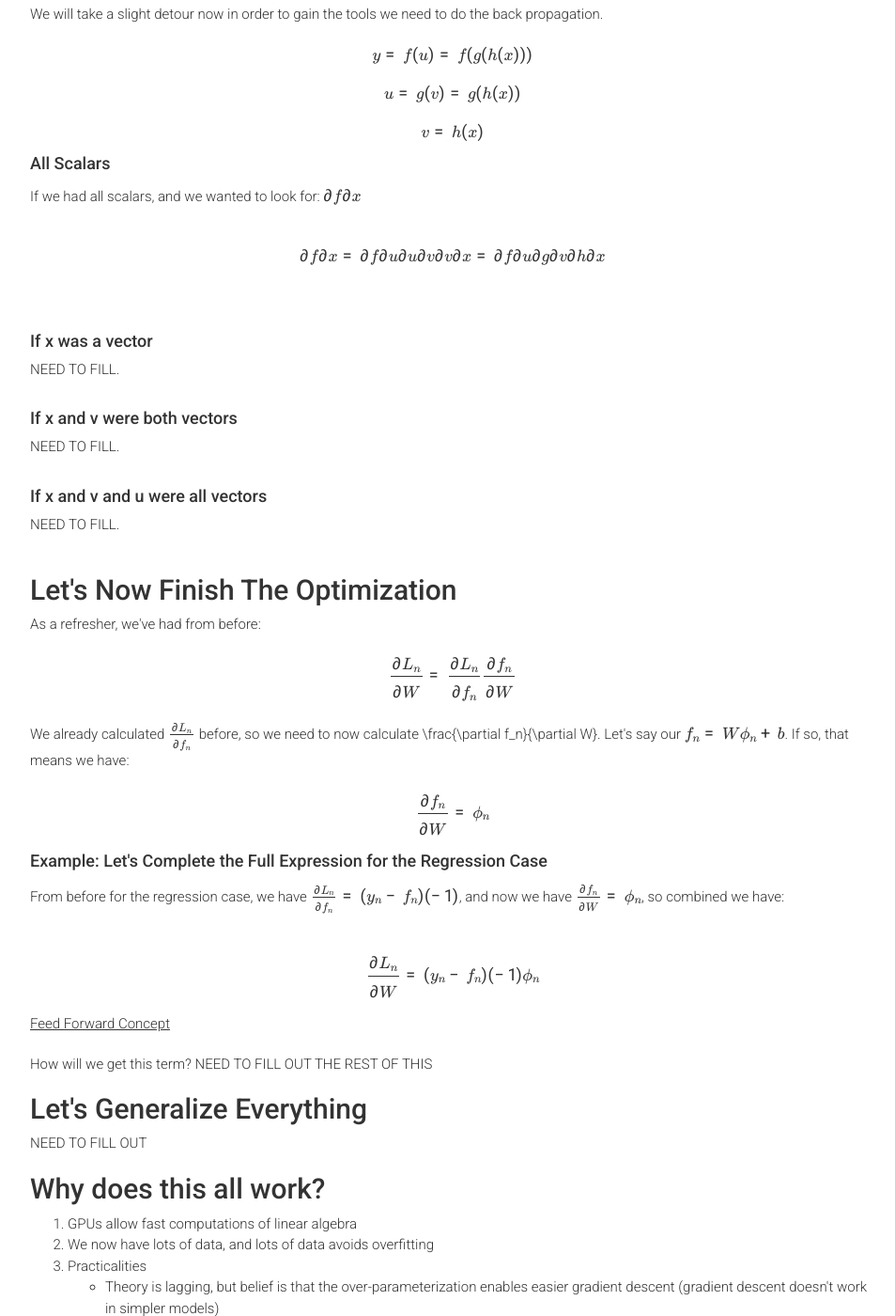
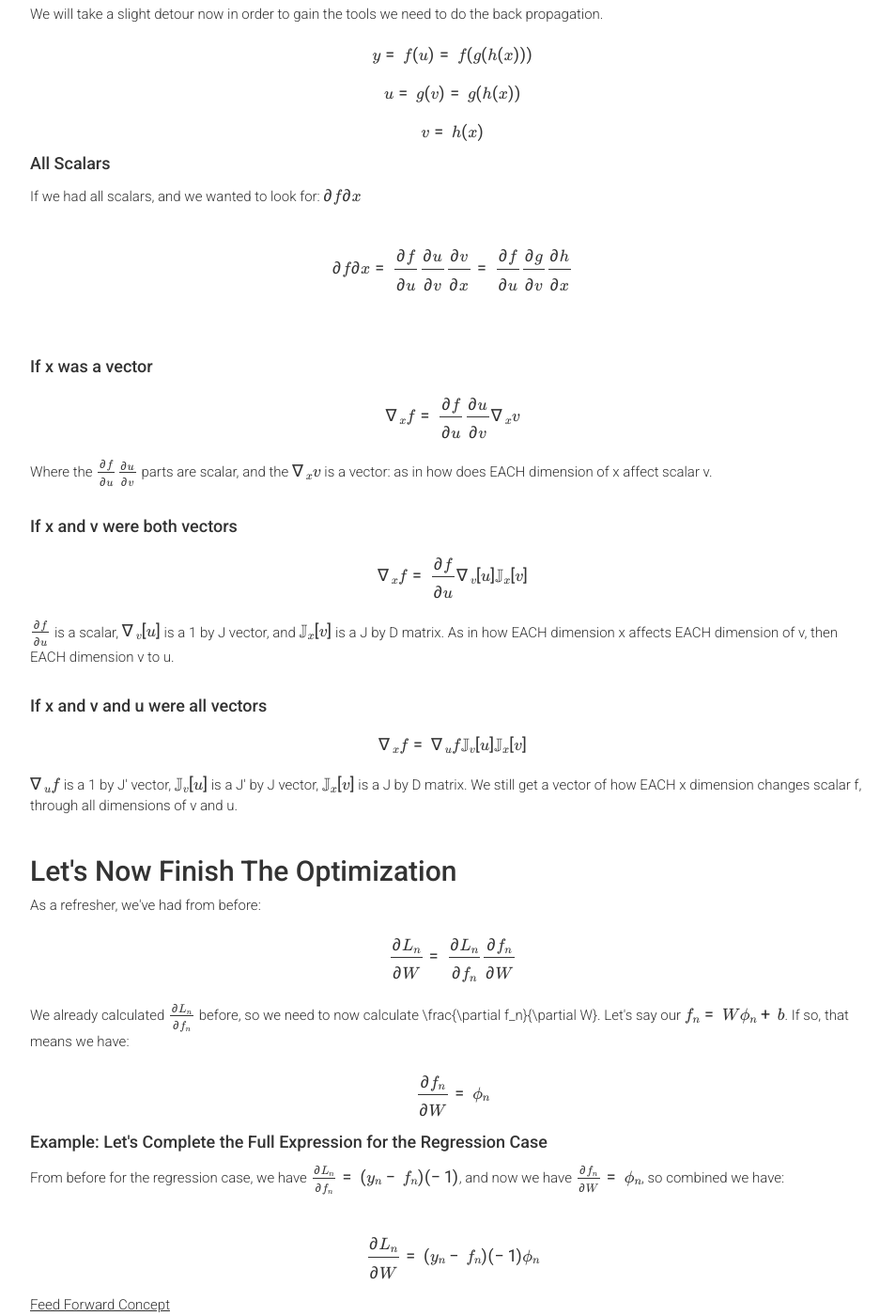
Before and after one commit to harvard-ml-courses/cs181-web-2020, a Jekyll site: the page built from recap9.html, in a window 1280 px wide and 1400 px high, scrolled down 2852 px. Shown: the whole window at 94% size, without its empty margins (158-1111 px from the left). Built offline with Jekyll 4.4.1, drawn with Linux system fonts in a browser that asks for light colours; formulas are drawn with MathJax 3.

Commit message:
added in detour gradients section

```diff
--- a/recap9.html
+++ b/recap9.html
@@ -96,19 +96,25 @@ weight: 0
 
       If we had all scalars, and we wanted to look for: ${\partial f}{\partial x}$<br><br>
 
-      $${\partial f}{\partial x} = {\partial f}{\partial u}{\partial u}{\partial v} {\partial v}{\partial x} = {\partial f}{\partial u}{\partial g}{\partial v} {\partial h}{\partial x}$$<br><br>
+      $${\partial f}{\partial x} = \frac{\partial f}{\partial u}\frac{\partial u}{\partial v} \frac{\partial v}{\partial x} = \frac{\partial f}{\partial u}\frac{\partial g}{\partial v}\frac{\partial h}{\partial x}$$<br><br>
 
       <h4>If x was a vector</h4>
 
-      NEED TO FILL.<br><br>
+      $$\nabla_x f = \frac{\partial f}{\partial u} \frac{\partial u}{\partial v} \nabla_x v$$
+
+      Where the $\frac{\partial f}{\partial u} \frac{\partial u}{\partial v}$ parts are scalar, and the $\nabla_x v$ is a vector: as in how does EACH dimension of x affect scalar v.<br><br>
 
       <h4>If x and v were both vectors</h4>
 
-      NEED TO FILL.<br><br>
+      $$\nabla_x f = \frac{\partial f}{\partial u} \nabla_v[u] \mathbb{J}_x[v]$$
+
+      $\frac{\partial f}{\partial u}$ is a scalar, $\nabla_v[u]$ is a 1 by J vector, and $\mathbb{J}_x[v]$ is a J by D matrix. As in how EACH dimension x affects EACH dimension of v, then EACH dimension v to u.<br><br>
 
       <h4>If x and v and u were all vectors</h4>
 
-      NEED TO FILL.<br><br>
+      $$\nabla_x f = \nabla_u f \mathbb{J}_v[u] \mathbb{J}_x[v]$$
+
+      $\nabla_u f$ is a 1 by J' vector, $\mathbb{J}_v[u]$ is a J' by J vector, $\mathbb{J}_x[v]$ is a J by D matrix. We still get a vector of how EACH x dimension changes scalar f, through all dimensions of v and u.<br><br>
 
       <h2 id="recap9_4">Let's Now Finish The Optimization</h2>
 
```
